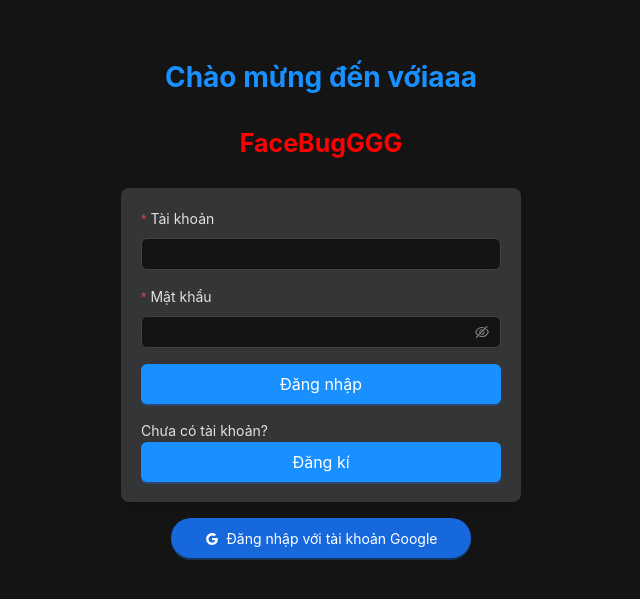
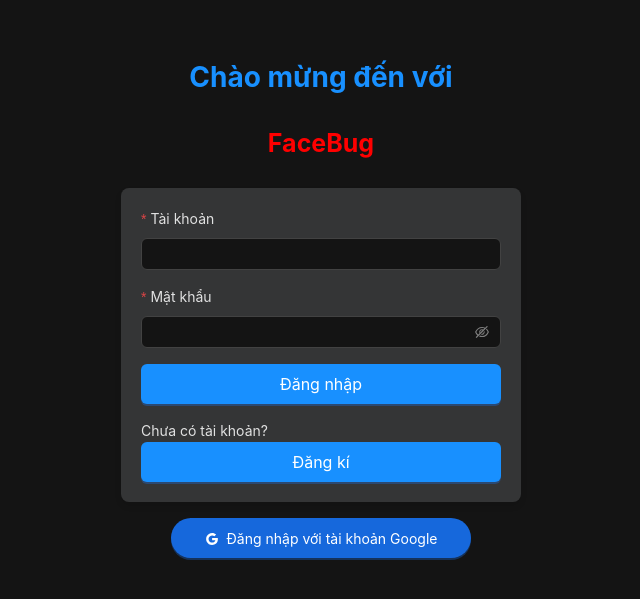
Before and after one commit to qchien04/FaceBugFE, a React (Vite) app: page /auth/sign-in in a window 1280 px wide. Shown: the part 125-724 px from the top of the page, without its empty margins (319-959 px from the left). Built offline with nearby package versions, Linux system fonts and the light colour scheme.

Commit message:
test ci/cd 10

```diff
--- a/src/pages/auth/SigninPage/index.tsx
+++ b/src/pages/auth/SigninPage/index.tsx
@@ -75,8 +75,8 @@
     <div className="center-container">
       <Spin spinning={loading || accessToken.length > 0} tip="Đang xử lý đăng nhập...">
         <div>
-          <h2 style={{textAlign:"center"}}>Chào mừng đến vớiaaa</h2>
-          <p style={{fontSize:25,fontWeight:700,color:"red",textAlign:"center"}}>FaceBugGGG</p>
+          <h2 style={{textAlign:"center"}}>Chào mừng đến với</h2>
+          <p style={{fontSize:25,fontWeight:700,color:"red",textAlign:"center"}}>FaceBug</p>
 
           <Form
             className="formlogin"
```
